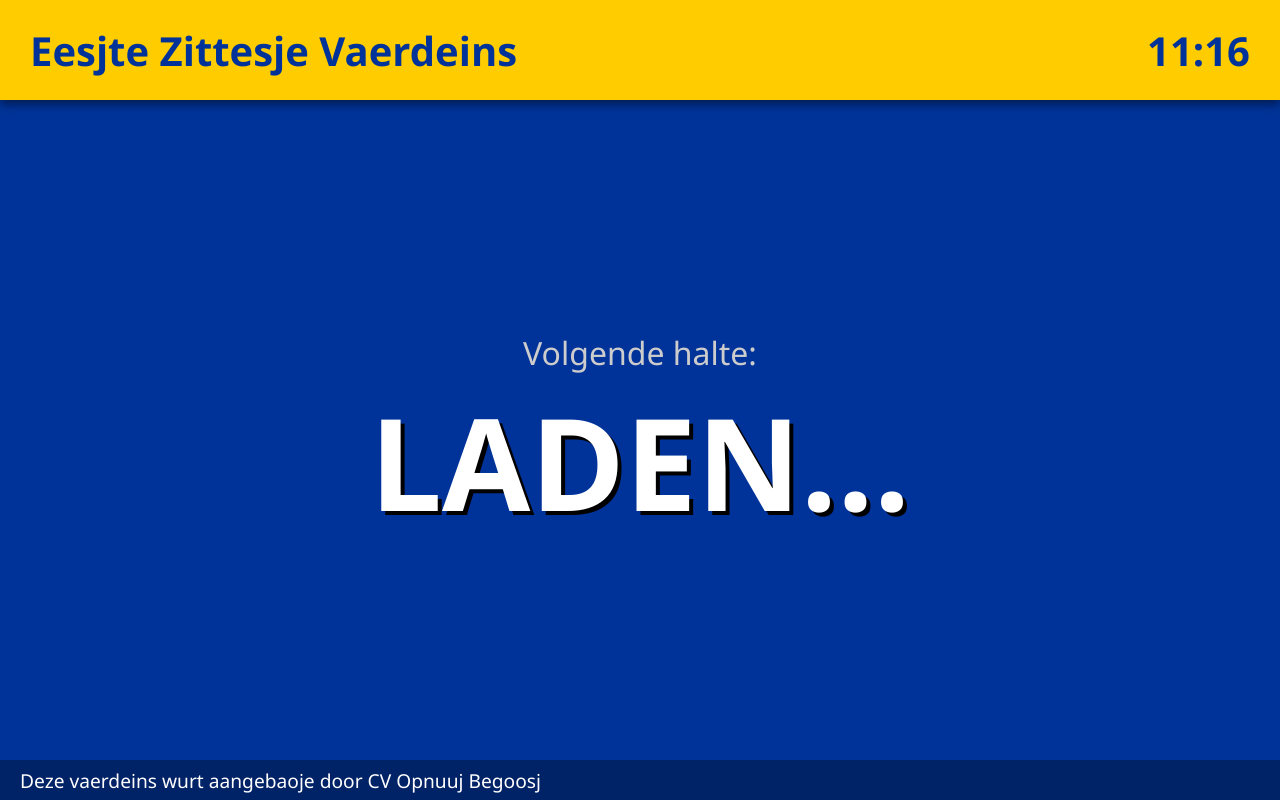
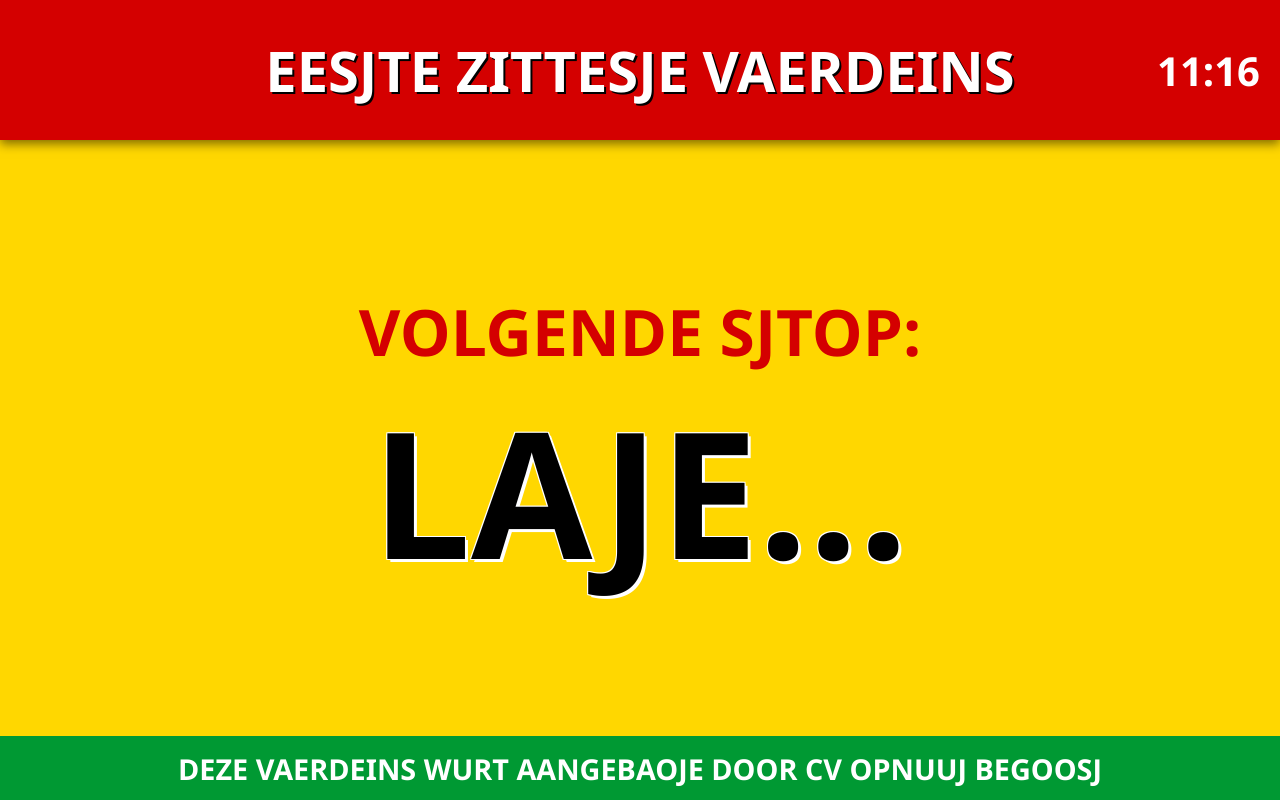
Before and after one commit to ArcusD/carnaval-veerboot, a Flask app: page / in a window 1280 px wide. Run offline with Flask 3, Linux system fonts and the light colour scheme.

Commit message:
update css

```diff
--- a/static/script.js
+++ b/static/script.js
@@ -18,8 +18,9 @@ async function updateData() {
 
 // 2. Wissel van halte op het scherm
 function roteerScherm() {
+    // Als de lijst leeg is (geen haltes ingevoerd in admin)
     if (haltes.length === 0) {
-        document.getElementById('huidige-halte').innerText = "Geen dienst";
+        document.getElementById('huidige-halte').innerText = "Geine deens"; // Zittesj
         return;
     }
 
@@ -33,24 +34,16 @@ function roteerScherm() {
     index++;
 }
 
-// 3. Een klokje (altijd fijn op een informatiebord)
+// 3. Een klokje
 function updateKlok() {
     const nu = new Date();
-    // Zorgt voor 14:05 ipv 14:5
     const tijd = nu.toLocaleTimeString('nl-NL', {hour: '2-digit', minute:'2-digit'});
     document.getElementById('klok').innerText = tijd;
 }
 
 // --- DE START ---
 
-// Start direct met data halen
 updateData();
-
-// Elke seconde de klok updaten
 setInterval(updateKlok, 1000);
-
-// Elke 5 seconden een nieuwe halte tonen
 setInterval(roteerScherm, 5000);
-
-// Elke 30 seconden checken of jij nieuwe haltes hebt toegevoegd in de admin
 setInterval(updateData, 30000);
--- a/static/style.css
+++ b/static/style.css
@@ -1,29 +1,50 @@
 body {
-    background-color: #003399; /* NS/Veerboot Blauw */
-    color: white;
+    background-color: #FFD700; /* Middenstuk: GEEL */
+    color: black;              /* Tekst op geel moet zwart zijn voor contrast */
     font-family: 'Segoe UI', Tahoma, Geneva, Verdana, sans-serif;
     margin: 0;
-    overflow: hidden; /* Geen scrollbalken */
+    overflow: hidden;
     height: 100vh;
     display: flex;
     flex-direction: column;
 }
 
-/* De balk bovenin */
+/* --- DE BOVENBALK (ROOD) --- */
 header {
-    background-color: #ffcc00; /* Signaal Geel */
-    color: #003399;
-    padding: 10px 30px;
+    background-color: #D40000; /* Rood */
+    color: white;              /* Witte tekst */
+    padding: 10px 20px;
     display: flex;
     justify-content: space-between;
     align-items: center;
-    font-size: 2.5em; /* Lekker groot */
-    font-weight: bold;
-    height: 10vh;
+    height: 15vh;              /* Iets hoger gemaakt voor de grote tekst */
     box-shadow: 0 4px 10px rgba(0,0,0,0.5);
 }
 
-/* Het middenstuk */
+/* De titel in het midden */
+#titel {
+    font-size: 3.5em;          /* Veel groter */
+    font-weight: 900;          /* Extra dikgedrukt */
+    text-transform: uppercase;
+    text-align: center;
+    flex-grow: 1;              /* Neemt alle ruimte in het midden */
+    text-shadow: 2px 2px 0px #000; /* Klein schaduwrandje voor leesbaarheid */
+}
+
+/* De klok rechts */
+#klok {
+    font-size: 2.5em;
+    font-weight: bold;
+    width: 200px;              /* Vaste breedte zodat titel niet verspringt */
+    text-align: right;
+}
+
+/* Onzichtbaar vlakje links (even breed als de klok) */
+.spacer {
+    width: 200px;
+}
+
+/* --- HET MIDDENSTUK (GEEL) --- */
 main {
     flex: 1;
     display: flex;
@@ -33,26 +54,40 @@ main {
     text-align: center;
 }
 
-/* De huidige halte (Groot) */
+/* "Volgende sjtop:" tekst */
+#volgende-tekst {
+    font-size: 4em;            /* Flink groter */
+    font-weight: bold;
+    color: #D40000;            /* Rood gemaakt, staat mooi op geel */
+    margin-bottom: 20px;
+    text-transform: uppercase;
+}
+
+/* De naam van de halte zelf */
 #huidige-halte {
-    font-size: 8em; /* GIGANTISCH */
+    font-size: 11em;           /* GIGANTISCH */
+    font-weight: 900;
+    text-transform: uppercase;
+    line-height: 1.1;
+    /* Zwarte tekst met een wit randje eromheen voor extra 'pop' */
+    color: black;
+    text-shadow:
+        3px 3px 0px white,
+        -1px -1px 0 white,
+        1px -1px 0 white,
+        -1px 1px 0 white,
+        1px 1px 0 white;
+}
+
+/* --- DE ONDERBALK (GROEN) --- */
+footer {
+    background-color: #009933; /* Groen */
+    color: white;              /* Witte tekst */
+    height: 8vh;
+    display: flex;
+    align-items: center;
+    justify-content: center;   /* Footer tekst ook gecentreerd */
+    font-size: 1.8em;          /* Ook wat groter */
     font-weight: bold;
     text-transform: uppercase;
-    text-shadow: 4px 4px 0px #000;
 }
-
-#volgende-tekst {
-    font-size: 2em;
-    color: #cccccc;
-    margin-top: 20px;
-}
-
-/* De balk onderin (Optioneel) */
-footer {
-    background-color: #002266;
-    height: 5vh;
-    display: flex;
-    align-items: center;
-    padding-left: 20px;
-    font-size: 1.2em;
-}
--- a/templates/index.html
+++ b/templates/index.html
@@ -8,13 +8,16 @@
 <body>
 
     <header>
-    <div>Eesjte Zittesje Vaerdeins</div>
-    <div id="klok">--:--</div>
+        <div class="spacer"></div>
+
+        <div id="titel">Eesjte Zittesje Vaerdeins</div>
+
+        <div id="klok">--:--</div>
     </header>
 
     <main>
-        <div id="volgende-tekst">Volgende halte:</div>
-        <div id="huidige-halte">Laden...</div>
+        <div id="volgende-tekst">Volgende sjtop:</div>
+        <div id="huidige-halte">Laje...</div>
     </main>
 
     <footer>
```
